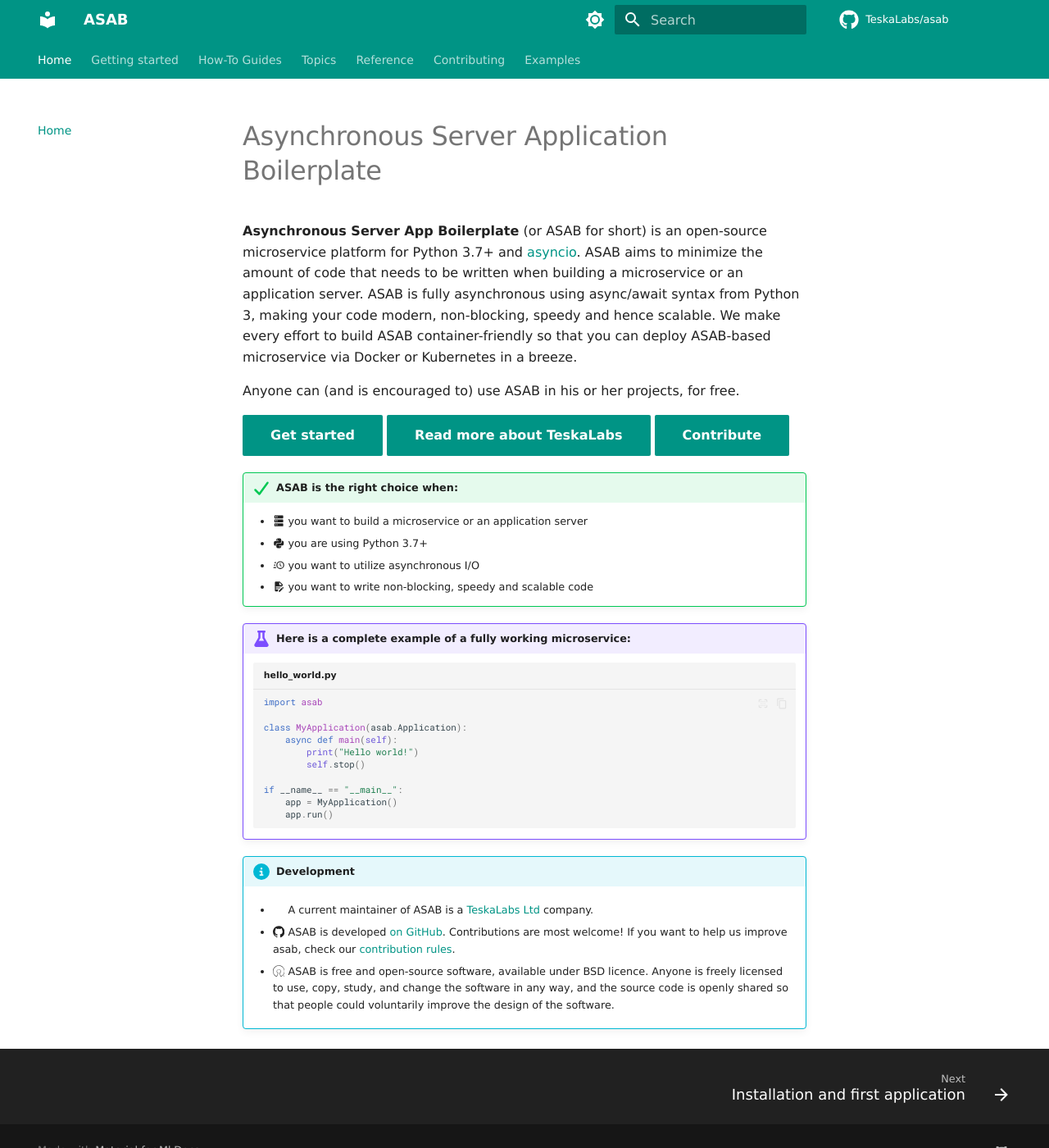
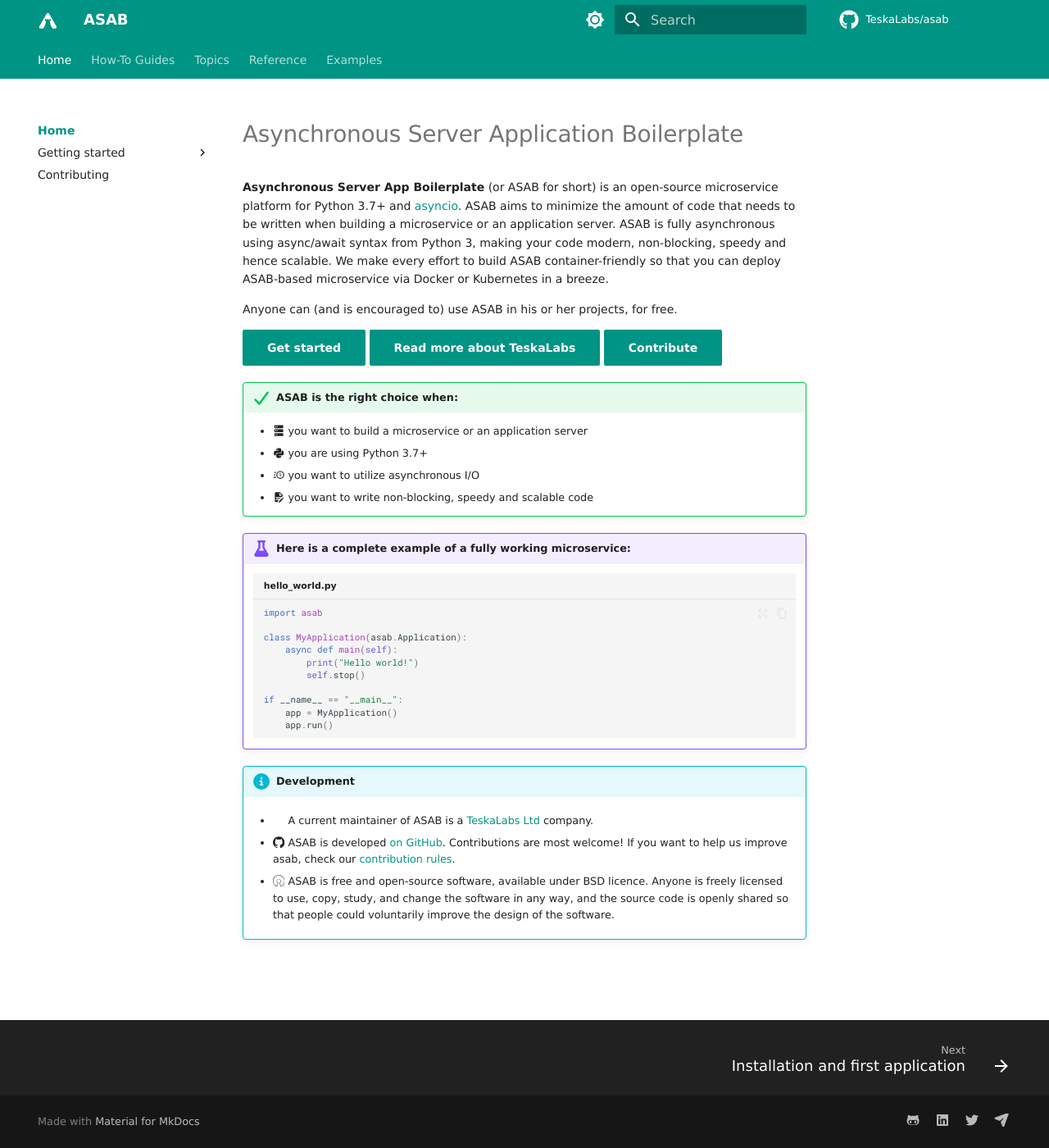
Before and after one commit to TeskaLabs/asab, an MkDocs documentation site: the page built from docs/index.md, in a window 1280 px wide and 1400 px high. Shown: the whole window at 82% size. Built offline with MkDocs 1.6.1 and Material for MkDocs 9.7.7, drawn with Linux system fonts in a browser that asks for light colours; some web fonts are replaced; comment, search, counter and statistics services are not loaded.

Commit message:
Add custom CSS and logos

```diff
--- /dev/null
+++ b/docs/stylesheets/extra.css
@@ -0,0 +1,3 @@
+.md-typeset {
+    font-size: 0.7rem;
+}
--- a/mkdocs.yml
+++ b/mkdocs.yml
@@ -6,6 +6,8 @@
 
 theme:
   name: "material"
+  logo: images/teskalabs-logo.svg
+
   features:
     - content.code.copy
     - content.code.select
@@ -63,6 +65,9 @@
       toggle:
         icon: material/brightness-4
         name: Switch to light mode
+
+extra_css:
+  - stylesheets/extra.css
 
 
 # PLUGINS
@@ -127,16 +132,26 @@
   social:
   - icon: fontawesome/brands/github-alt
     link: https://github.com/TeskaLabs/asab
+  - icon: fontawesome/brands/linkedin
+    link: https://www.linkedin.com/company/teskalabs
+  - icon: fontawesome/brands/twitter
+    link: https://twitter.com/teskalabs
+  - icon: fontawesome/solid/paper-plane
+    link: mailto:info@teskalabs.com
+    name: info@teskalabs.com
+
 
 # NAVIGATION TREE
 
 nav:
-  - Home: index.md
+  - Home:
+    - About: index.md
+    - Getting started:
+      - Installation and first application: getting-started/installation_first_app.md
+      - Creating a web server: getting-started/web_server.md
+      - Containerization: getting-started/containers.md
 
-  - Getting started:
-    - Installation and first application: getting-started/installation_first_app.md
-    - Creating a web server: getting-started/web_server.md
-    - Containerization: getting-started/containers.md
+    - Contributing: contributing.md
 
   - How-To Guides:
     - Creating a microservice with REST API: how-tos/03_rest_api.md
@@ -189,8 +204,6 @@
         - MongoDB: reference/storage/mongodb.md
         - In-Memory: reference/storage/inmemory.md
 
-  - Contributing: contributing.md
-
   # Examples are rendered automatically with create_examples.py script
   # please do not modify this part manually and leave it at the bottom of the file
   - Examples:
```
